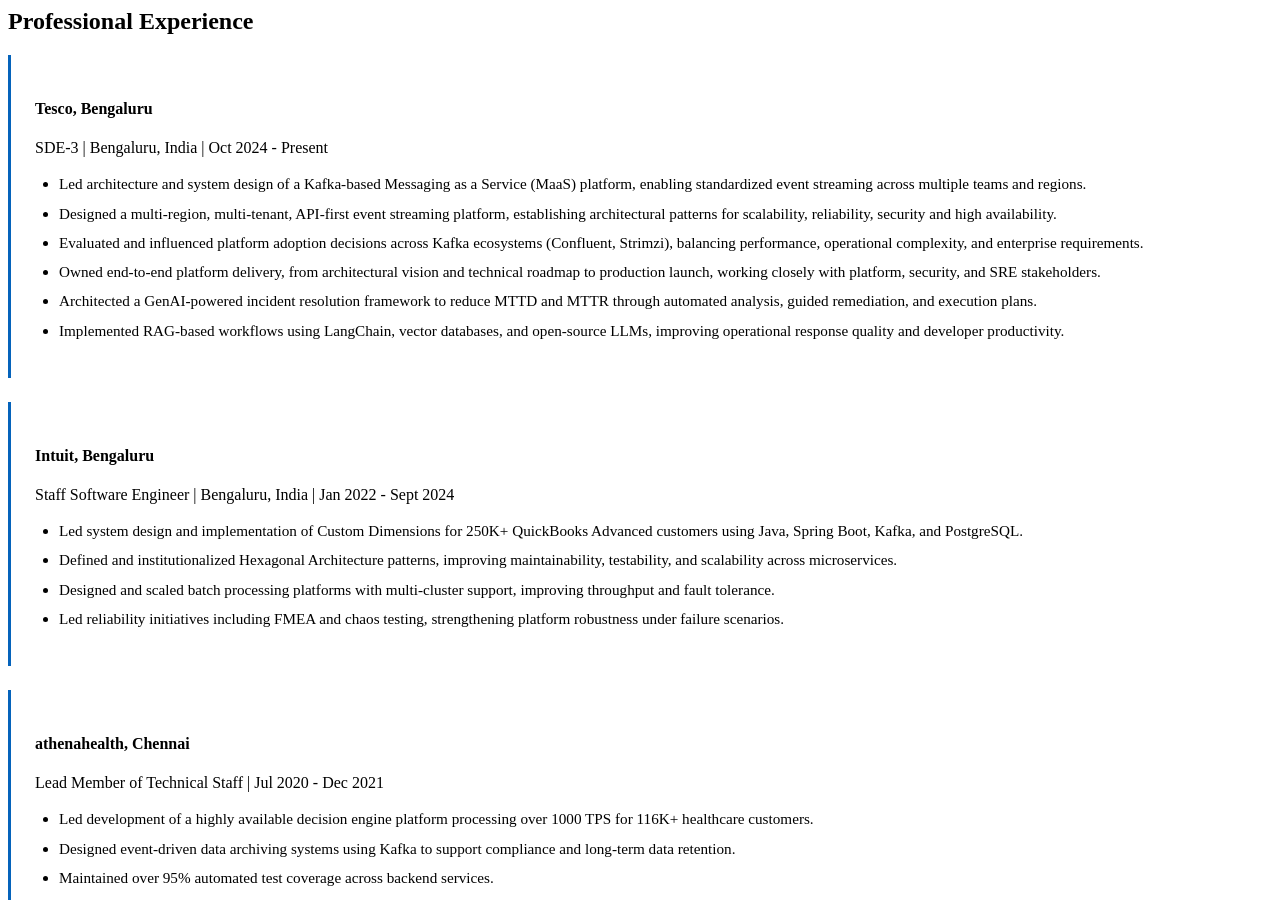
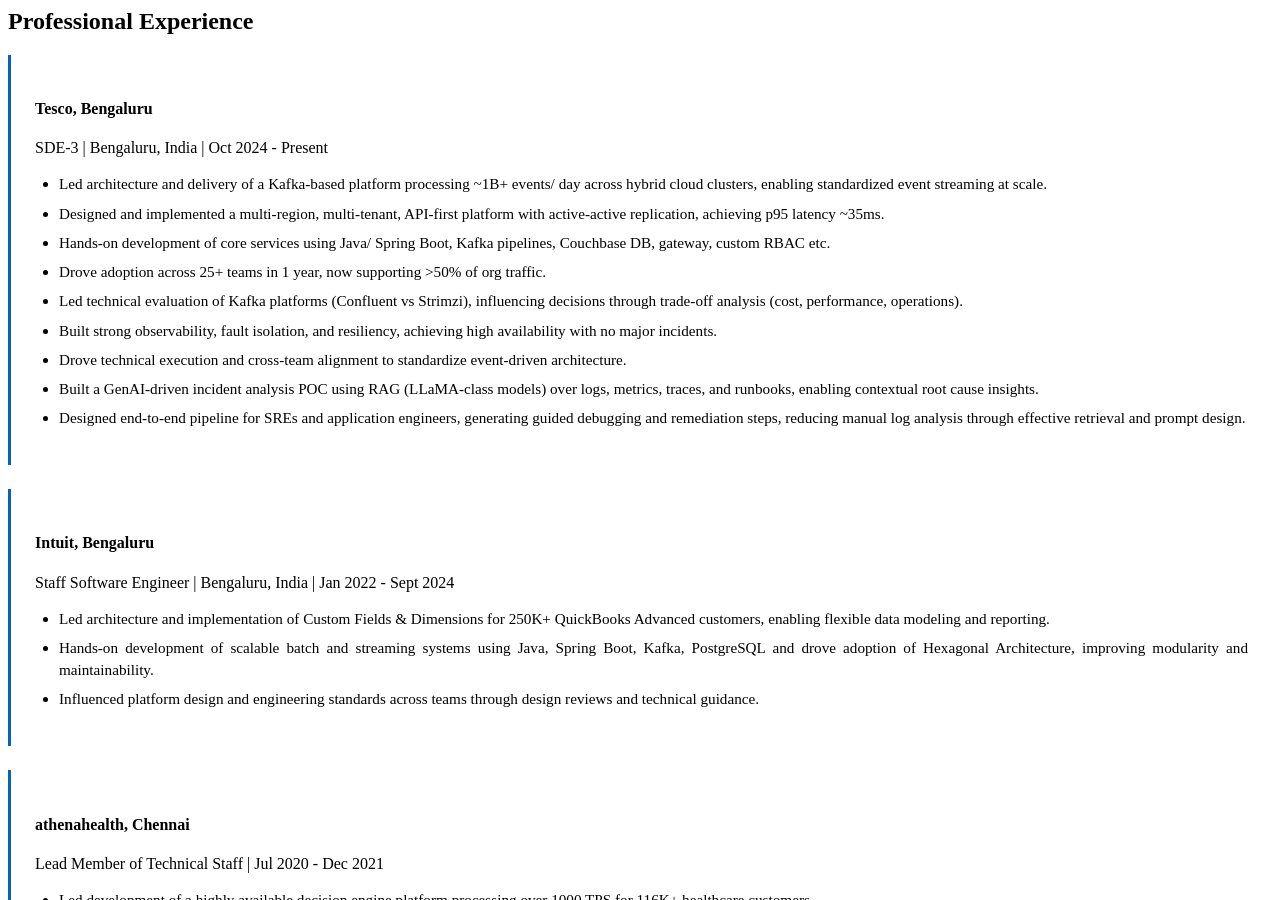
Before and after one commit to anandkshitiz/anandkshitiz.github.io, a Jekyll site: the page tabs/about/content/work-experience-section.html, which Jekyll copies as it is, in a window 1280 px wide and 900 px high. Built offline with Jekyll 4.4.1, drawn with Linux system fonts in a browser that asks for light colours.

Commit message:
content changes

```diff
--- a/tabs/about/content/work-experience-section.html
+++ b/tabs/about/content/work-experience-section.html
@@ -10,20 +10,24 @@
                         SDE-3 | Bengaluru, India | Oct 2024 - Present
                     </div>
                     <ul class="achievement-list">
-                        <li>Led architecture and system design of a Kafka-based Messaging as a Service (MaaS)
-                            platform, enabling standardized event streaming across multiple teams and regions.</li>
-                        <li>Designed a multi-region, multi-tenant, API-first event streaming platform, establishing
-                            architectural patterns for scalability, reliability, security and high availability.
+                        <li>Led architecture and delivery of a Kafka-based platform processing ~1B+ events/ day across
+                            hybrid cloud clusters, enabling standardized event streaming at scale.</li>
+                        <li>Designed and implemented a multi-region, multi-tenant, API-first platform with active-active
+                            replication, achieving p95 latency ~35ms.</li>
+                        <li>Hands-on development of core services using Java/ Spring Boot, Kafka pipelines, Couchbase
+                            DB, gateway, custom RBAC etc.</li>
+                        <li>Drove adoption across 25+ teams in 1 year, now supporting &gt;50% of org traffic.</li>
+                        <li>Led technical evaluation of Kafka platforms (Confluent vs Strimzi), influencing decisions
+                            through trade-off analysis (cost, performance, operations).</li>
+                        <li>Built strong observability, fault isolation, and resiliency, achieving high availability
+                            with no major incidents.</li>
+                        <li>Drove technical execution and cross-team alignment to standardize event-driven architecture.
                         </li>
-                        <li>Evaluated and influenced platform adoption decisions across Kafka ecosystems (Confluent,
-                            Strimzi), balancing performance, operational complexity, and enterprise requirements.
-                        </li>
-                        <li>Owned end-to-end platform delivery, from architectural vision and technical roadmap to
-                            production launch, working closely with platform, security, and SRE stakeholders.</li>
-                        <li>Architected a GenAI-powered incident resolution framework to reduce MTTD and MTTR
-                            through automated analysis, guided remediation, and execution plans.</li>
-                        <li>Implemented RAG-based workflows using LangChain, vector databases, and open-source LLMs,
-                            improving operational response quality and developer productivity.</li>
+                        <li>Built a GenAI-driven incident analysis POC using RAG (LLaMA-class models) over logs,
+                            metrics, traces, and runbooks, enabling contextual root cause insights.</li>
+                        <li>Designed end-to-end pipeline for SREs and application engineers, generating guided debugging
+                            and remediation steps, reducing manual log analysis through effective retrieval and prompt
+                            design.</li>
                     </ul>
                 </div>
             </div>
@@ -40,14 +44,13 @@
                         Staff Software Engineer | Bengaluru, India | Jan 2022 - Sept 2024
                     </div>
                     <ul class="achievement-list">
-                        <li>Led system design and implementation of Custom Dimensions for 250K+
-                            QuickBooks Advanced customers using Java, Spring Boot, Kafka, and PostgreSQL.</li>
-                        <li>Defined and institutionalized Hexagonal Architecture patterns, improving maintainability,
-                            testability, and scalability across microservices.</li>
-                        <li>Designed and scaled batch processing platforms with multi-cluster support, improving
-                            throughput and fault tolerance.</li>
-                        <li>Led reliability initiatives including FMEA and chaos testing, strengthening platform
-                            robustness under failure scenarios.</li>
+                        <li>Led architecture and implementation of Custom Fields &amp; Dimensions for 250K+ QuickBooks
+                            Advanced customers, enabling flexible data modeling and reporting.</li>
+                        <li>Hands-on development of scalable batch and streaming systems using Java, Spring Boot, Kafka,
+                            PostgreSQL and drove adoption of Hexagonal Architecture, improving modularity and
+                            maintainability.</li>
+                        <li>Influenced platform design and engineering standards across teams through design reviews and
+                            technical guidance.</li>
                     </ul>
                 </div>
             </div>
```
Also changed, not shown: tabs/about/content/about-section.html (+6 -8 lines), tabs/about/images/avatar.jpg, tabs/about/images/avatar_1.jpg (added).
